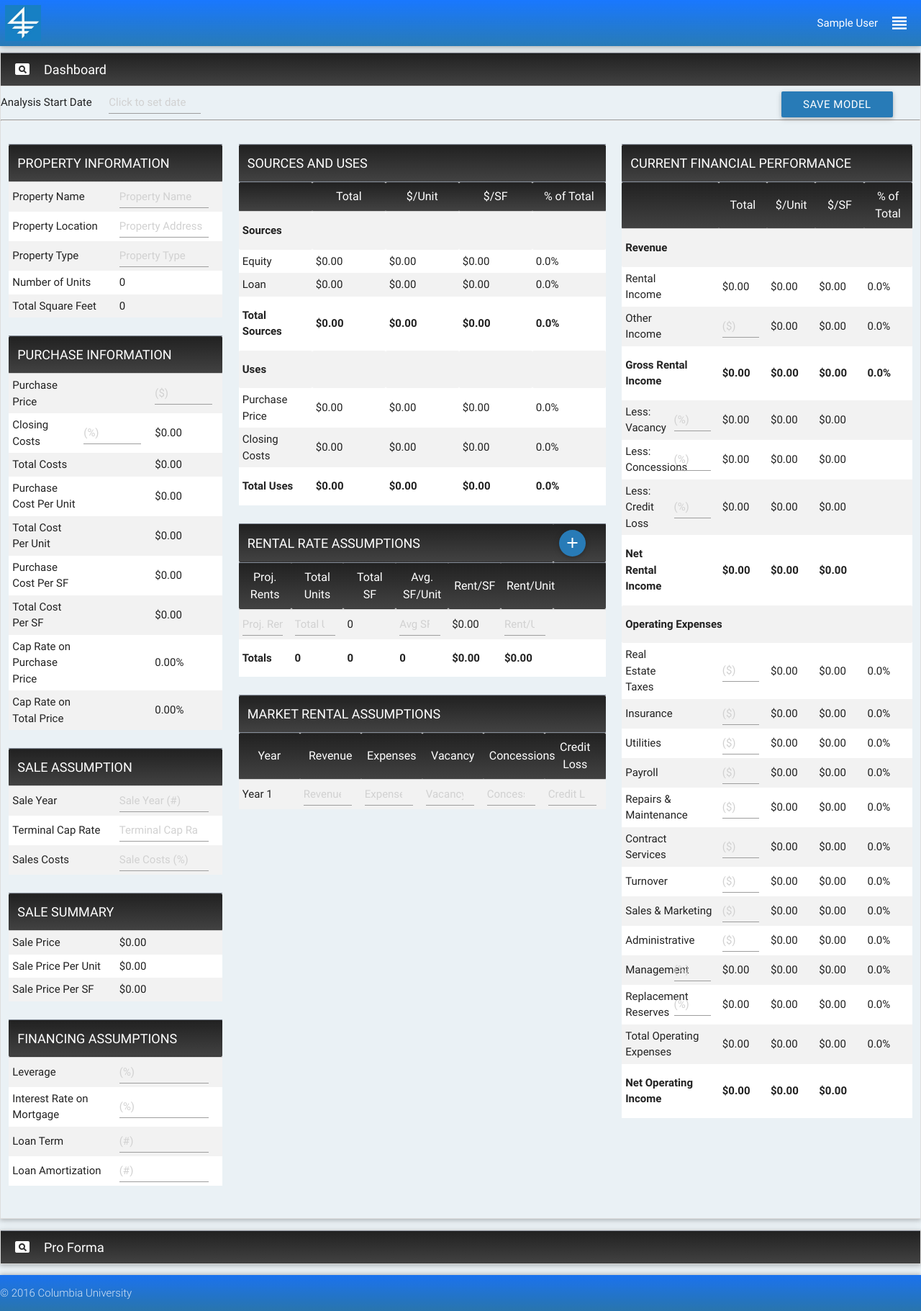
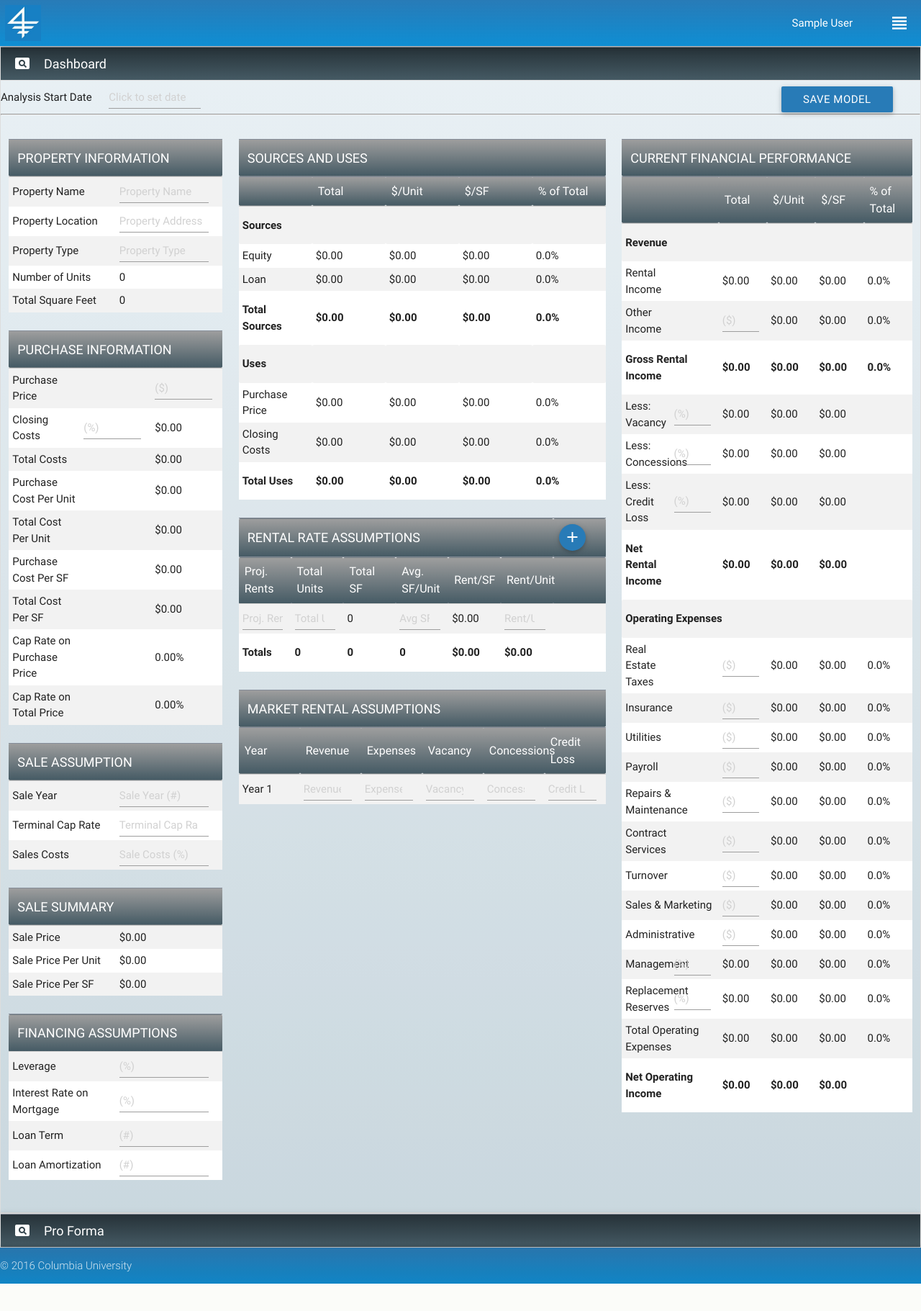
Before and after one commit to htisaksen/Columbia-MSRED, a Flask app: page /dashboard in a window 1280 px wide. Shown: the whole page at 72% size. After the commit the page ends 1783 px from the top, so only its background shows below. Run offline with Flask 2, Linux system fonts and the light colour scheme; the visitor is signed in with stand-in values (Sample User, id 1).

Commit message:
changed backround to fade grey/greyblue and changed the headers to do the same

```diff
--- a/static/css/style.css
+++ b/static/css/style.css
@@ -2,7 +2,7 @@ html {
 	background: lightgrey;
 }
 body {
-	background: #fafafa;
+	background: linear-gradient(180deg,#fafafa,#cfd8dc);
 	display: flex;
 	min-height: 100vh;
 	flex-direction: column;
@@ -135,8 +135,12 @@ textarea.materialize-textarea {
 /*Navigation Bar*/
 /*==================*/
 #nav_bar {
-	background: linear-gradient(180deg,rgba(0,105,255,.9),#287bb7);
+	background: linear-gradient(180deg,#287bb7,rgba(2,136,209,.95));
 	color: white;
+}
+
+#login_name {
+	padding: 0px 35px;
 }
 
 .dropdown-content li>a,
@@ -161,13 +165,15 @@ nav i.material-icons {
 }
 
 /*==================*/
+input#save_name{
+
+}
 
 #save_input {
 	margin: 0 3%;
 	float:right;
 }
 .modal{
-	width: 50%;
 }
 .modal .modal-content{
 	padding:3%;
@@ -198,6 +204,9 @@ table {
   width:100%;
   table-layout:fixed;
 }
+.collapsible{
+	margin:0;
+}
 
 .collapsible-header {
 	font-size:18px;
@@ -205,15 +214,11 @@ table {
 	color:#fff;
 	@include text-shadow(1px 1px 0px rgba(0,0,0,0.5));
 	text-align:left;
-	background: linear-gradient(180deg,#212121,#424242);
+	background: linear-gradient(180deg,#263238,#455a64);
 	border-top:1px solid #858d99;
 }
-.t_head{
-	text-align: center;
-}
-td{
 
-}
+
 thead th {
 	font-size:16px;
 	font-weight:400;
@@ -221,7 +226,7 @@ thead th {
 	@include text-shadow(1px 1px 0px rgba(0,0,0,0.5));
 	text-align:left;
 	padding:8px;
-	background: linear-gradient(180deg,#212121,#424242);
+	background: linear-gradient(180deg,#9e9e9e,#455a64);
 	border-top:1px solid #858d99;
 
 }
@@ -232,13 +237,13 @@ th.picker__weekday{
 	background-color: #287bb7;
 }
 .picker__date-display{
-	background-color: black;
+	background: linear-gradient(180deg,#287bb7,#287bb0);
 }
 
 
 .table_header {
 	@extend thead th;
-	background: linear-gradient(180deg,#212121,#424242);
+	background: linear-gradient(180deg,#9e9e9e,#455a64);
 	font-size: 120%;
 	padding: 12px;
 }
--- a/static/js/behavior.js
+++ b/static/js/behavior.js
@@ -13,7 +13,9 @@ $(document).ready(function(){
     accordion : false // A setting that changes the collapsible behavior to expandable instead of the default accordion style
   });
 
-  $('.modal-trigger').leanModal();
+  $('.modal-trigger').leanModal({
+    opacity:.44,
+  });
 
   $('.datepicker').pickadate({
     selectMonths: true, // Creates a dropdown to control month
--- a/templates/base.html
+++ b/templates/base.html
@@ -29,7 +29,7 @@
 
 		<ul class="right hide-on-med-and-down">
 {% if session['logged_in'] == True %}
-			<li>{{session.firstname}}</li>
+			<li id = 'login_name'>{{session.firstname}}</li>
 			<li><a class="dropdown-button" href="#!" data-activates="dropdown1"><i class="material-icons">view_headline</i></a></li>
 {% endif %}
 		</ul>
```
Also changed, not shown: user_REmodels.db.
